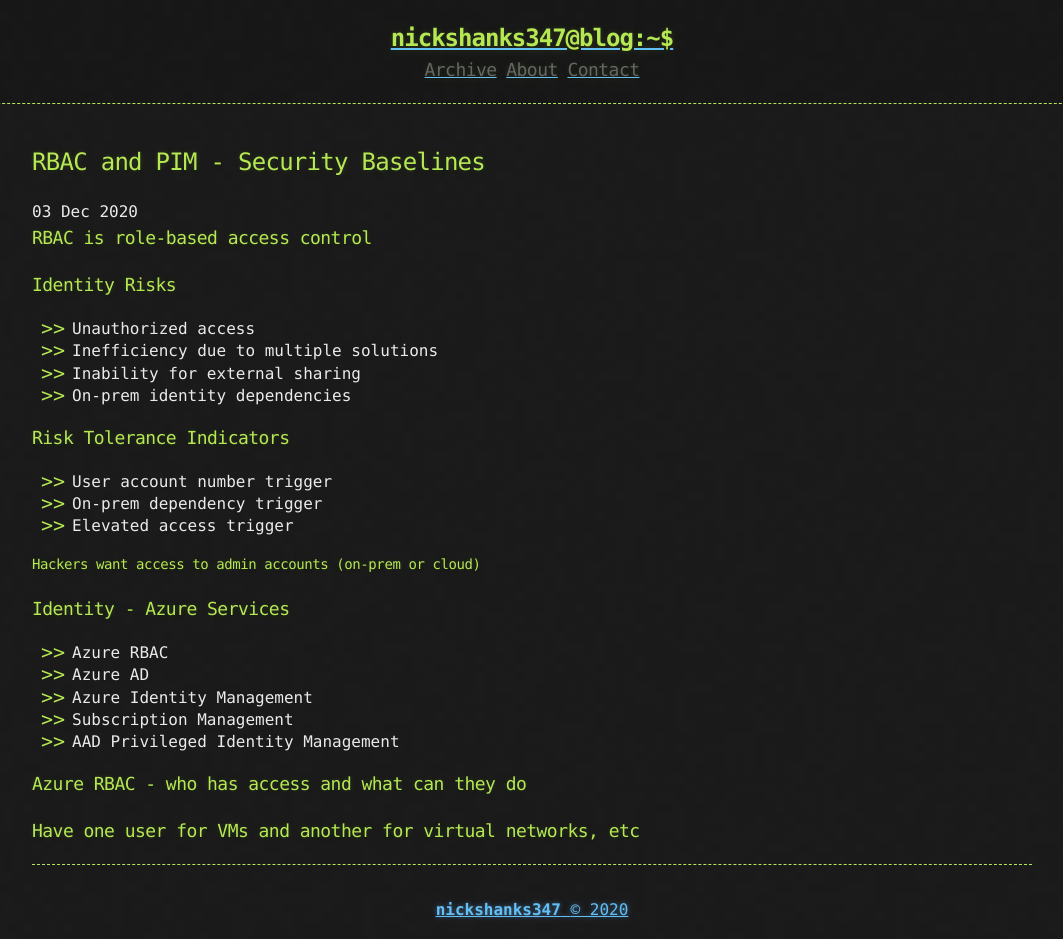
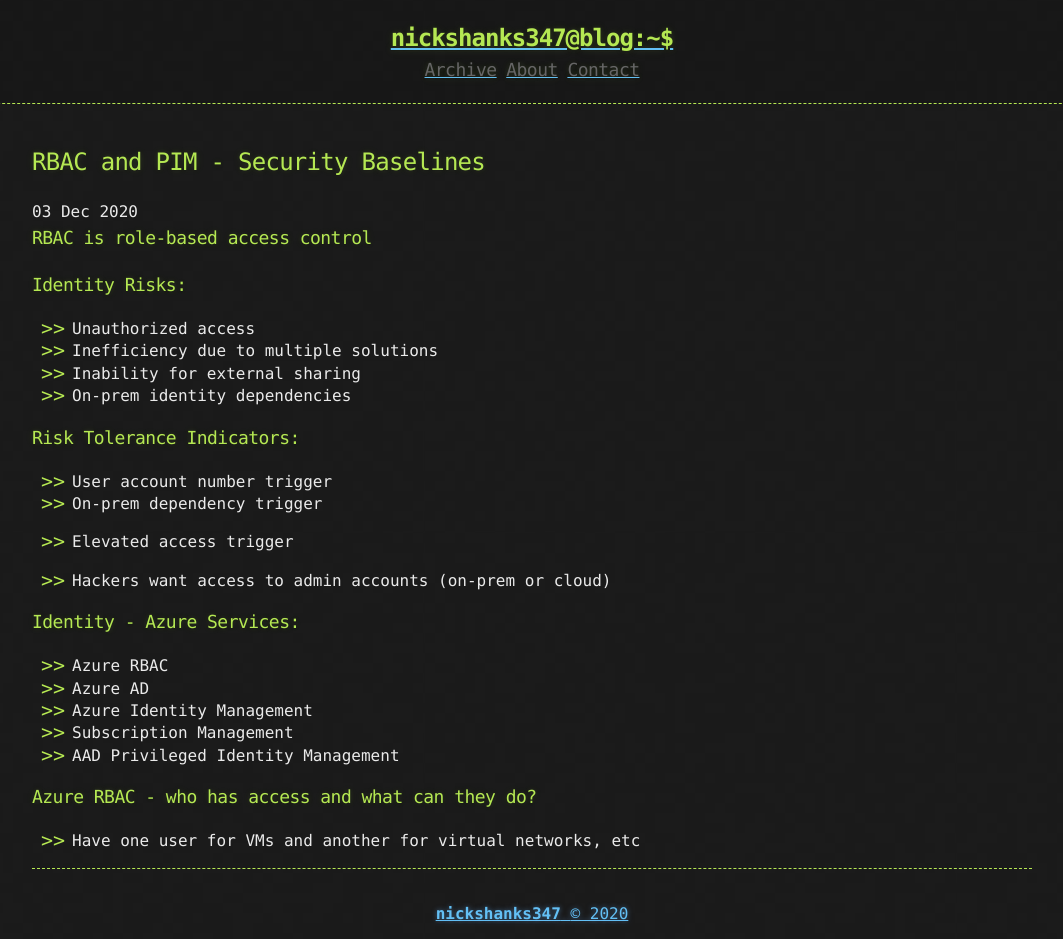
Before and after one commit to nickshanks347/nickshanks347.github.io, a Jekyll site: the page built from _posts/2020-12-03-rbac-and-pim.md, in a window 1280 px wide. Shown: the whole page, without its empty margins (108-1171 px from the left). Built offline with Jekyll 4.4.1, drawn with Linux system fonts in a browser that asks for light colours.

```diff
--- a/_posts/2020-12-03-rbac-and-pim.md
+++ b/_posts/2020-12-03-rbac-and-pim.md
@@ -6,22 +6,22 @@ published: true
 
 ### RBAC is role-based access control
 
-### Identity Risks
+### Identity Risks:
 
 * Unauthorized access
 * Inefficiency due to multiple solutions
 * Inability for external sharing
 * On-prem identity dependencies
 
-### Risk Tolerance Indicators
+### Risk Tolerance Indicators:
 
 * User account number trigger
 * On-prem dependency trigger
 * Elevated access trigger
 
-#### Hackers want access to admin accounts (on-prem or cloud)
+* Hackers want access to admin accounts (on-prem or cloud)
 
-### Identity - Azure Services
+### Identity - Azure Services:
 
 * Azure RBAC
 * Azure AD
@@ -29,8 +29,8 @@ published: true
 * Subscription Management
 * AAD Privileged Identity Management
 
-### Azure RBAC - who has access and what can they do
+### Azure RBAC - who has access and what can they do?
 
-### Have one user for VMs and another for virtual networks, etc
+* Have one user for VMs and another for virtual networks, etc
 
 * * *
```
